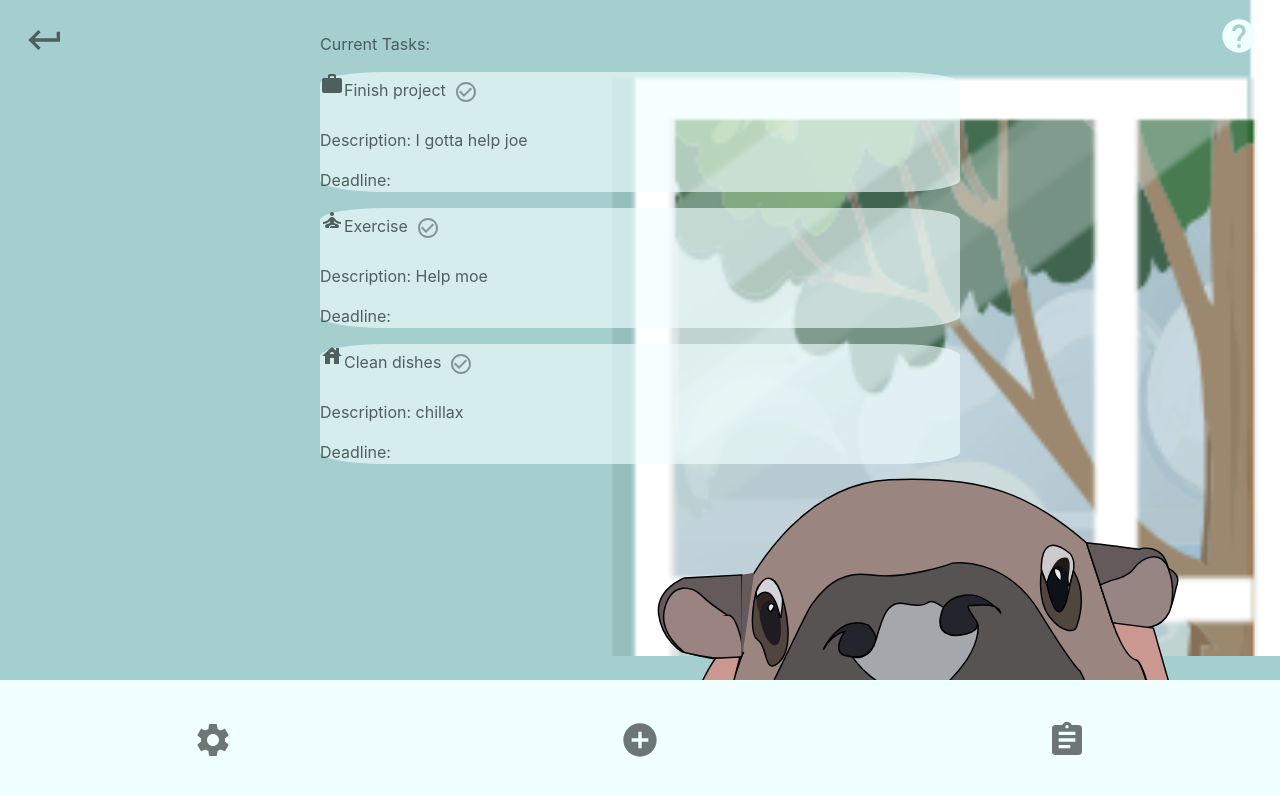
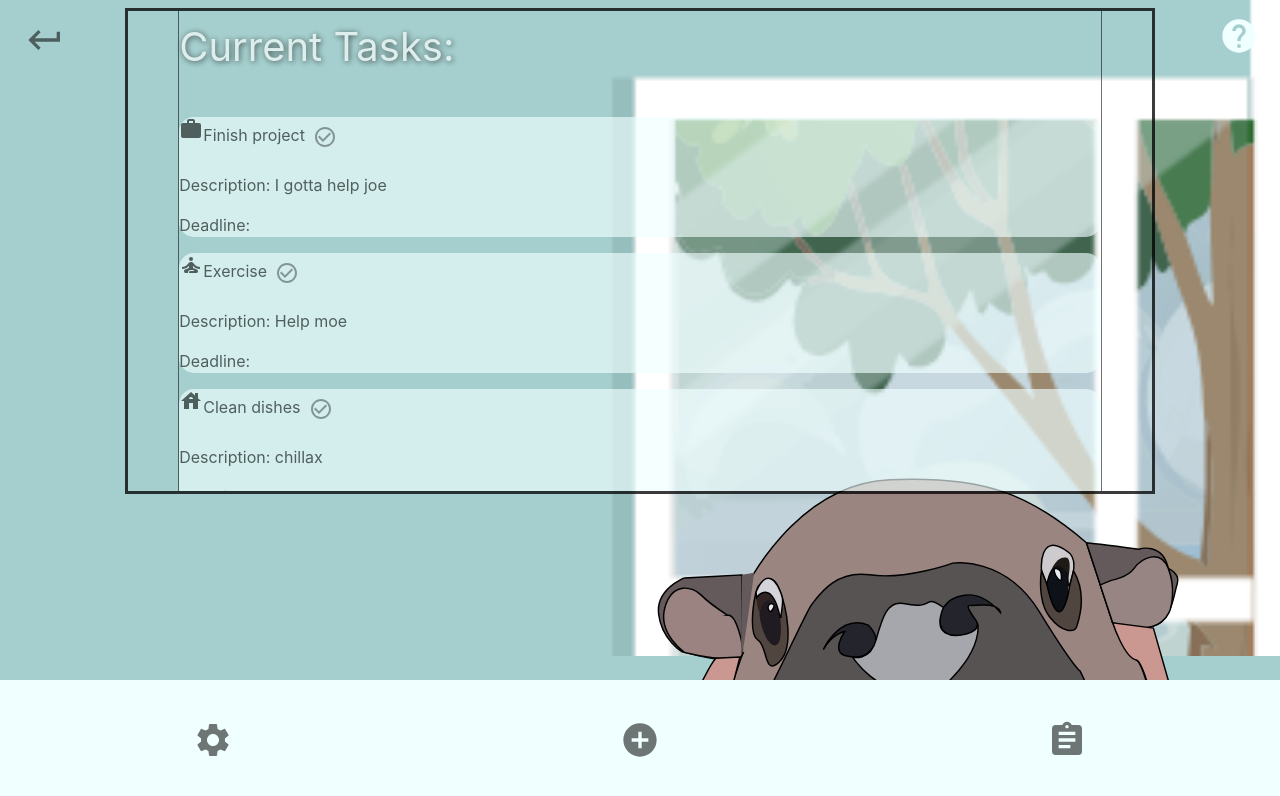
Before and after one commit to R4nd0me/TNM088-Gruppprojekt, a React (Vite) app in the folder project/: page /viewtasks in a window 1280 px wide. Shown: the top 796 px of the page. Built offline with nearby package versions, Linux system fonts and the light colour scheme.

Commit message:
lite css öndringar i view task

```diff
--- a/project/src/TaskDisplay.jsx
+++ b/project/src/TaskDisplay.jsx
@@ -33,7 +33,7 @@ export default function TaskDisplay({detailed}){
     return(
         <div className = 'taskContainer'>
             {detailed ?
-            <div className = 'todo'><p>Current Tasks:</p>{database.map((data, index) => <Task key = {index} data = {data} detailed = {true}/>)}</div>
+            <div className = 'todo'><p className ='todoTitle'>Current Tasks:</p>{database.map((data, index) => <Task key = {index} data = {data} detailed = {true}/>)}</div>
             :<div className = 'todo'><p className="today">Todays tasks</p>{test3.filter((p) => p.completed === false).map((data, index) => <Task key = {index} data = {data} detailed = {false}/>)}</div>}
         </div>
 
--- a/project/src/index.css
+++ b/project/src/index.css
@@ -59,6 +59,24 @@ body{
   animation: slide-in-bottom 0.5s ease-out;
   height : 60vh;
   overflow: scroll;
+  border:solid 3px;
+}
+.task{
+  background-color: azure;
+  border-radius: 15px;
+  width:72vw;
+}
+.todo{
+  align-content: center;
+  border: solid 1px;
+  width: 90%;
+
+}
+.todoTitle{
+  font-size: 40px;
+  color: white;
+  text-shadow: 1px 1px 6px rgba(0, 0, 0, 1);
+  /* border: solid 1px; */
 }
 .return{
   position: absolute;
@@ -166,14 +184,7 @@ border-radius: 10px !important;
     transform:translateY(0);
   }
 }
-.task{
-  background-color: azure;
-  border-radius: 10%;
-  width:50vw;
-}
-.todo{
-  align-content: center;
-}
+
 
 #MooDeng {
   width: 50vw;
```
